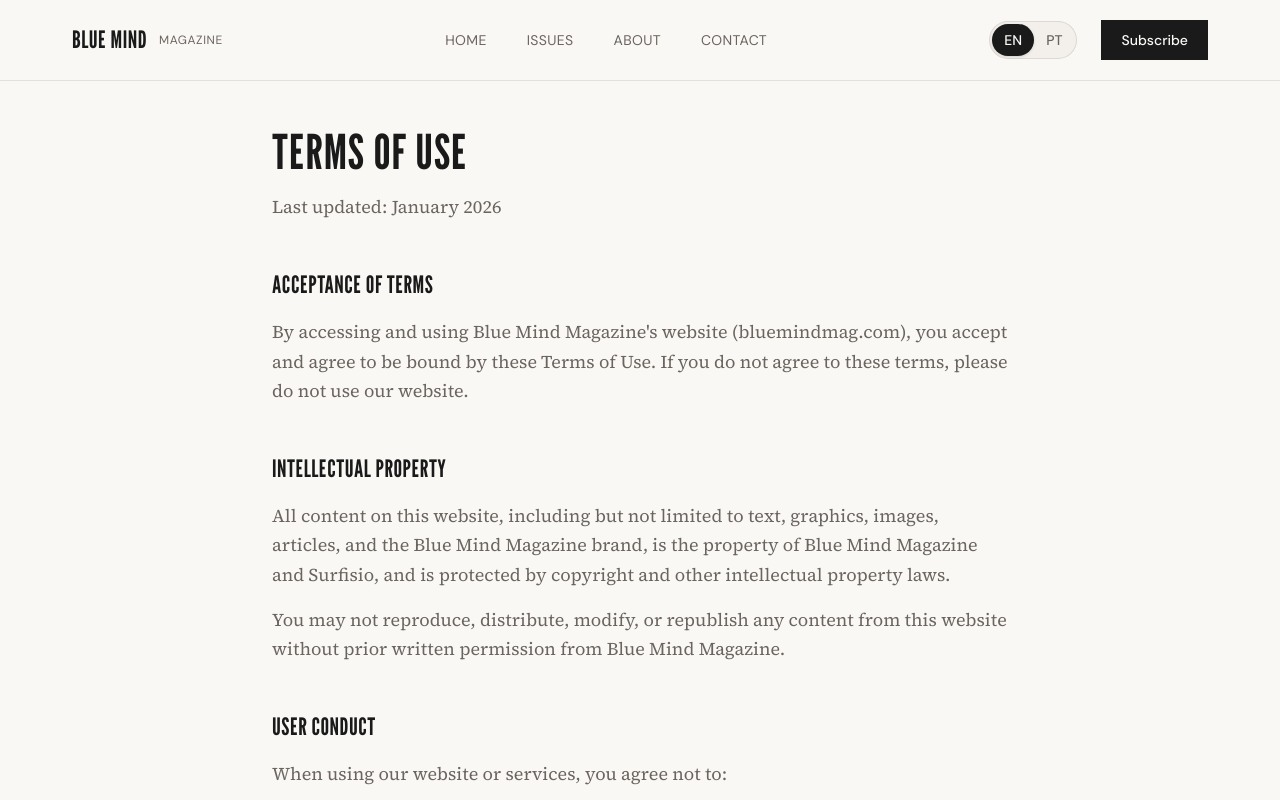
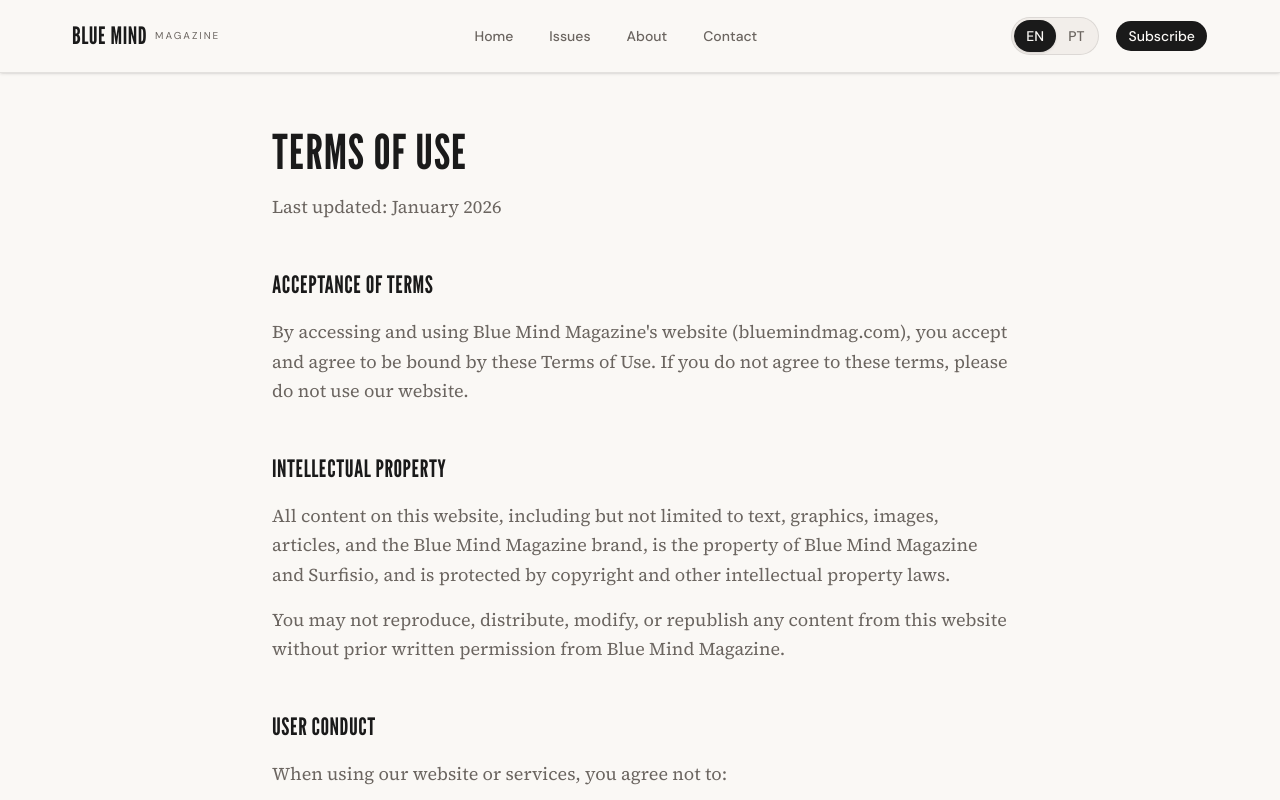
Before and after one commit to rodrigobarona/bluemindmag, a Next.js app: page /en/terms in a window 1280 px wide. Shown: the top 800 px of the page. Built offline with nearby package versions, Linux system fonts and the light colour scheme.

Commit message:
Refactor Header component to improve mobile navigation; replace menu button with a sheet component, update scroll handling for header visibility, and enhance styling for better user experience. Update translations for 'subscribe' and 'language' in English and Portuguese.

```diff
--- a/components/header.tsx
+++ b/components/header.tsx
@@ -1,192 +1,211 @@
 'use client';
 
-import { useState, useEffect } from 'react';
+import * as React from 'react';
 import Link from 'next/link';
 import { useTranslations } from 'next-intl';
 import { usePathname } from 'next/navigation';
-import { motion, AnimatePresence, useScroll, useMotionValueEvent } from 'motion/react';
-import { Menu, X } from 'lucide-react';
+import { IconMenu2 } from '@tabler/icons-react';
+import { cn } from '@/lib/utils';
+import { Button } from '@/components/ui/button';
+import {
+  Sheet,
+  SheetContent,
+  SheetHeader,
+  SheetTitle,
+  SheetTrigger,
+  SheetClose,
+} from '@/components/ui/sheet';
 import { LanguageSwitcher } from './language-switcher';
 import { mainNavLinks } from '@/content/data/navigation';
 
 export function Header() {
   const t = useTranslations('Navigation');
   const pathname = usePathname();
-  const [isMenuOpen, setIsMenuOpen] = useState(false);
-  const [isScrolled, setIsScrolled] = useState(false);
-  const [isVisible, setIsVisible] = useState(true);
-  const { scrollY } = useScroll();
+  const [isScrolled, setIsScrolled] = React.useState(false);
+  const [isOpen, setIsOpen] = React.useState(false);
 
   // Check if we're on the homepage (has immersive hero)
   const isHomePage = pathname === '/' || pathname === '/en' || pathname === '/pt';
 
-  // Handle scroll events for header visibility and style
-  useMotionValueEvent(scrollY, 'change', (latest) => {
-    const previous = scrollY.getPrevious() || 0;
+  // Handle scroll for header background
+  React.useEffect(() => {
+    const handleScroll = () => {
+      setIsScrolled(window.scrollY > 50);
+    };
 
-    // Show header when scrolling up, hide when scrolling down (after threshold)
-    if (latest > 100) {
-      setIsVisible(latest < previous);
-    } else {
-      setIsVisible(true);
-    }
+    handleScroll();
+    window.addEventListener('scroll', handleScroll, { passive: true });
+    return () => window.removeEventListener('scroll', handleScroll);
+  }, []);
 
-    // Change header style after scrolling past hero (approx 100vh)
-    setIsScrolled(latest > 80);
-  });
-
-  // Close menu on route change
-  useEffect(() => {
-    setIsMenuOpen(false);
+  // Close sheet on route change
+  React.useEffect(() => {
+    setIsOpen(false);
   }, [pathname]);
 
-  // Determine header styling based on scroll position and page
-  const headerBg = isMenuOpen
-    ? 'bg-background'
-    : isScrolled
-    ? 'bg-background/95 backdrop-blur-sm'
-    : isHomePage
-    ? 'bg-gradient-to-b from-black/50 via-black/25 to-transparent'
-    : 'bg-background';
+  // Check if a link is active
+  const isActiveLink = (href: string) => {
+    if (href === '/') {
+      return pathname === '/' || pathname === '/en' || pathname === '/pt';
+    }
+    return pathname.includes(href);
+  };
 
-  const borderColor = isScrolled || !isHomePage ? 'border-border' : 'border-transparent';
-
-  // Text shadow for better readability on hero images
-  const heroTextShadow = !isScrolled && isHomePage && !isMenuOpen
-    ? { textShadow: '0 2px 8px rgba(0,0,0,0.5), 0 1px 3px rgba(0,0,0,0.3)' }
-    : {};
+  // Dynamic styling based on scroll and page
+  const isTransparent = isHomePage && !isScrolled;
 
   return (
-    <motion.header
-      initial={{ y: 0 }}
-      animate={{ y: isVisible ? 0 : -100 }}
-      transition={{ duration: 0.3, ease: [0.16, 1, 0.3, 1] }}
-      className={`fixed top-0 left-0 right-0 z-50 transition-all duration-500 ${headerBg} border-b ${borderColor}`}
+    <header
+      className={cn(
+        'fixed top-0 left-0 right-0 z-50 transition-all duration-300',
+        isTransparent
+          ? 'bg-gradient-to-b from-black/60 via-black/30 to-transparent'
+          : 'bg-background/95 backdrop-blur-md border-b border-border shadow-sm'
+      )}
     >
-      <nav className="container-editorial">
-        <div className="flex h-16 md:h-20 items-center justify-between">
+      <div className="container-editorial">
+        <nav
+          className="flex h-16 md:h-18 items-center justify-between"
+          aria-label="Main navigation"
+        >
           {/* Logo */}
-          <Link href="/" className="flex items-center gap-3">
+          <Link
+            href="/"
+            className="flex items-center gap-2 transition-opacity hover:opacity-80"
+            aria-label="Blue Mind Magazine - Home"
+          >
             <span
-              className={`font-headline text-xl md:text-2xl tracking-wider transition-colors duration-300 ${
-                isMenuOpen || isScrolled || !isHomePage ? 'text-foreground' : 'text-white'
-              }`}
-              style={heroTextShadow}
+              className={cn(
+                'font-headline text-xl md:text-2xl tracking-wider transition-colors',
+                isTransparent ? 'text-white' : 'text-foreground'
+              )}
+              style={isTransparent ? { textShadow: '0 2px 8px rgba(0,0,0,0.3)' } : undefined}
             >
               BLUE MIND
             </span>
             <span
-              className={`hidden sm:inline font-ui text-xs uppercase tracking-wider transition-colors duration-300 ${
-                isMenuOpen || isScrolled || !isHomePage ? 'text-muted-foreground' : 'text-white/80'
-              }`}
-              style={heroTextShadow}
+              className={cn(
+                'hidden sm:inline font-ui text-[10px] uppercase tracking-[0.2em] transition-colors',
+                isTransparent ? 'text-white/80' : 'text-muted-foreground'
+              )}
             >
               Magazine
             </span>
           </Link>
 
-          {/* Desktop Navigation */}
-          <div className="hidden lg:flex items-center gap-10">
+          {/* Desktop Navigation - Simple Links */}
+          <nav className="hidden lg:flex items-center gap-1" aria-label="Primary">
             {mainNavLinks.map((link) => (
               <Link
                 key={link.key}
                 href={link.href}
-                className={`font-ui text-sm uppercase tracking-wide transition-all duration-300 ${
-                  isScrolled || !isHomePage
-                    ? 'text-muted-foreground hover:text-foreground'
-                    : 'text-white/90 hover:text-white'
-                }`}
-                style={heroTextShadow}
+                className={cn(
+                  'px-4 py-2 text-sm font-medium rounded-full transition-colors',
+                  isActiveLink(link.href)
+                    ? isTransparent
+                      ? 'bg-white/20 text-white'
+                      : 'bg-muted text-foreground'
+                    : isTransparent
+                    ? 'text-white/80 hover:text-white hover:bg-white/10'
+                    : 'text-muted-foreground hover:text-foreground hover:bg-muted/50'
+                )}
+                style={isTransparent ? { textShadow: '0 1px 3px rgba(0,0,0,0.2)' } : undefined}
               >
                 {t(link.key)}
               </Link>
             ))}
+          </nav>
+
+          {/* Desktop Actions */}
+          <div className="hidden lg:flex items-center gap-4">
+            <LanguageSwitcher />
+            <Button
+              asChild
+              size="sm"
+              className={cn(
+                'font-ui text-sm font-medium rounded-full transition-all',
+                isTransparent
+                  ? 'bg-white/20 text-white hover:bg-white/30 backdrop-blur-sm border border-white/30'
+                  : 'bg-foreground text-background hover:bg-brand'
+              )}
+            >
+              <Link href="/newsletter">{t('subscribe')}</Link>
+            </Button>
           </div>
 
-          {/* Desktop Actions */}
-          <div className="hidden lg:flex items-center gap-6">
-            <LanguageSwitcher />
-            <Link
-              href="/newsletter"
-              className={`px-5 py-2.5 font-ui text-sm font-medium transition-all duration-300 ${
-                isScrolled || !isHomePage
-                  ? 'bg-foreground text-background hover:bg-brand'
-                  : 'bg-white/20 text-white hover:bg-white/30 backdrop-blur-sm border border-white/20'
-              }`}
+          {/* Mobile Menu */}
+          <div className="lg:hidden">
+            <Sheet open={isOpen} onOpenChange={setIsOpen}>
+              <SheetTrigger asChild>
+                <Button
+                  variant="ghost"
+                  size="icon"
+                  className={cn(
+                    'transition-colors',
+                    isTransparent
+                      ? 'text-white hover:bg-white/10'
+                      : 'text-foreground hover:bg-muted'
+                  )}
+                  aria-label="Open navigation menu"
                 >
-              Subscribe
-            </Link>
-          </div>
+                  <IconMenu2 className="h-6 w-6" />
+                </Button>
+              </SheetTrigger>
+              <SheetContent side="right" className="w-full sm:w-[400px] p-0">
+                <SheetHeader className="px-6 pt-6 pb-4 border-b border-border">
+                  <SheetTitle className="text-left">
+                    <span className="font-headline text-2xl tracking-wider">
+                      BLUE MIND
+                    </span>
+                  </SheetTitle>
+                </SheetHeader>
 
-          {/* Mobile Menu Button */}
-          <button
-            onClick={() => setIsMenuOpen(!isMenuOpen)}
-            className={`lg:hidden p-2 -mr-2 transition-colors duration-300 ${
-              isMenuOpen || isScrolled || !isHomePage ? 'text-foreground' : 'text-white'
-            }`}
-            style={heroTextShadow}
-            aria-label={isMenuOpen ? 'Close menu' : 'Open menu'}
-          >
-            {isMenuOpen ? (
-              <X className="h-6 w-6" />
-            ) : (
-              <Menu className="h-6 w-6" />
-            )}
-          </button>
-        </div>
-      </nav>
-
-      {/* Mobile Menu */}
-      <AnimatePresence>
-        {isMenuOpen && (
-          <motion.div
-            initial={{ opacity: 0, height: 0 }}
-            animate={{ opacity: 1, height: 'auto' }}
-            exit={{ opacity: 0, height: 0 }}
-            transition={{ duration: 0.3, ease: [0.16, 1, 0.3, 1] }}
-            className="lg:hidden bg-background border-b border-border overflow-hidden"
-          >
-            <div className="container-editorial py-10 space-y-10">
-              {/* Mobile Nav Links */}
-              <nav className="flex flex-col gap-6">
-                {mainNavLinks.map((link, index) => (
-                  <motion.div
-                    key={link.key}
-                    initial={{ opacity: 0, x: -20 }}
-                    animate={{ opacity: 1, x: 0 }}
-                    transition={{ delay: index * 0.05, duration: 0.3 }}
-                  >
+                {/* Mobile Navigation Links */}
+                <nav className="flex flex-col p-6" aria-label="Mobile navigation">
+                  <ul className="space-y-1">
+                    {mainNavLinks.map((link) => (
+                      <li key={link.key}>
+                        <SheetClose asChild>
                           <Link
                             href={link.href}
-                      onClick={() => setIsMenuOpen(false)}
-                      className="font-headline text-4xl hover:text-brand transition-base block"
+                            className={cn(
+                              'flex items-center py-3 px-4 rounded-full text-base font-medium transition-colors',
+                              isActiveLink(link.href)
+                                ? 'bg-muted text-foreground'
+                                : 'text-muted-foreground hover:text-foreground hover:bg-muted/50'
+                            )}
                           >
                             {t(link.key)}
                           </Link>
-                  </motion.div>
+                        </SheetClose>
+                      </li>
                     ))}
-              </nav>
+                  </ul>
+
+                  {/* Divider */}
+                  <div className="my-6 border-t border-border" />
 
                   {/* Mobile Actions */}
-              <motion.div
-                initial={{ opacity: 0 }}
-                animate={{ opacity: 1 }}
-                transition={{ delay: 0.2 }}
-                className="flex items-center justify-between pt-8 border-t border-border"
-              >
+                  <div className="space-y-4">
+                    <div className="flex items-center justify-between px-4">
+                      <span className="text-sm text-muted-foreground">
+                        {t('language')}
+                      </span>
                       <LanguageSwitcher variant="minimal" />
-                <Link
-                  href="/newsletter"
-                  onClick={() => setIsMenuOpen(false)}
-                  className="bg-foreground text-background px-6 py-3 font-ui text-sm font-medium hover:bg-brand transition-base"
-                >
-                  Subscribe
-                </Link>
-              </motion.div>
                     </div>
-          </motion.div>
-        )}
-      </AnimatePresence>
-    </motion.header>
+
+                    <SheetClose asChild>
+                      <Button asChild className="w-full rounded-full" size="lg">
+                        <Link href="/newsletter">{t('subscribe')}</Link>
+                      </Button>
+                    </SheetClose>
+                  </div>
+                </nav>
+              </SheetContent>
+            </Sheet>
+          </div>
+        </nav>
+      </div>
+    </header>
   );
 }
--- a/components/ui/navigation-menu.tsx
+++ b/components/ui/navigation-menu.tsx
@@ -126,7 +126,7 @@
   return (
     <NavigationMenuPrimitive.Link
       data-slot="navigation-menu-link"
-      className={cn("data-[active=true]:focus:bg-muted data-[active=true]:hover:bg-muted data-[active=true]:bg-muted/50 focus-visible:ring-ring/50 hover:bg-muted focus:bg-muted flex items-center gap-1.5 rounded-xl p-3 text-sm transition-all outline-none focus-visible:ring-[3px] focus-visible:outline-1 [&_svg:not([class*='size-'])]:size-4", className)}
+      className={cn("data-[active=true]:focus:bg-muted data-[active=true]:hover:bg-muted data-[active=true]:bg-muted/50 focus-visible:ring-ring/50 hover:bg-muted/80 focus:bg-muted/80 flex items-center gap-1.5 rounded-full px-4 py-2 text-sm transition-all outline-none focus-visible:ring-[3px] focus-visible:outline-1 [&_svg:not([class*='size-'])]:size-4", className)}
       {...props}
     />
   )
--- a/messages/en.json
+++ b/messages/en.json
@@ -28,7 +28,9 @@
     "newsletter": "Newsletter",
     "privacy": "Privacy Policy",
     "cookies": "Cookie Policy",
-    "terms": "Terms of Use"
+    "terms": "Terms of Use",
+    "subscribe": "Subscribe",
+    "language": "Language"
   },
   "Footer": {
     "newsletter": {
--- a/messages/pt.json
+++ b/messages/pt.json
@@ -28,7 +28,9 @@
     "newsletter": "Newsletter",
     "privacy": "Política de Privacidade",
     "cookies": "Política de Cookies",
-    "terms": "Termos de Uso"
+    "terms": "Termos de Uso",
+    "subscribe": "Subscrever",
+    "language": "Idioma"
   },
   "Footer": {
     "newsletter": {
```
Lines whose indentation alone changed are shown as unchanged.
